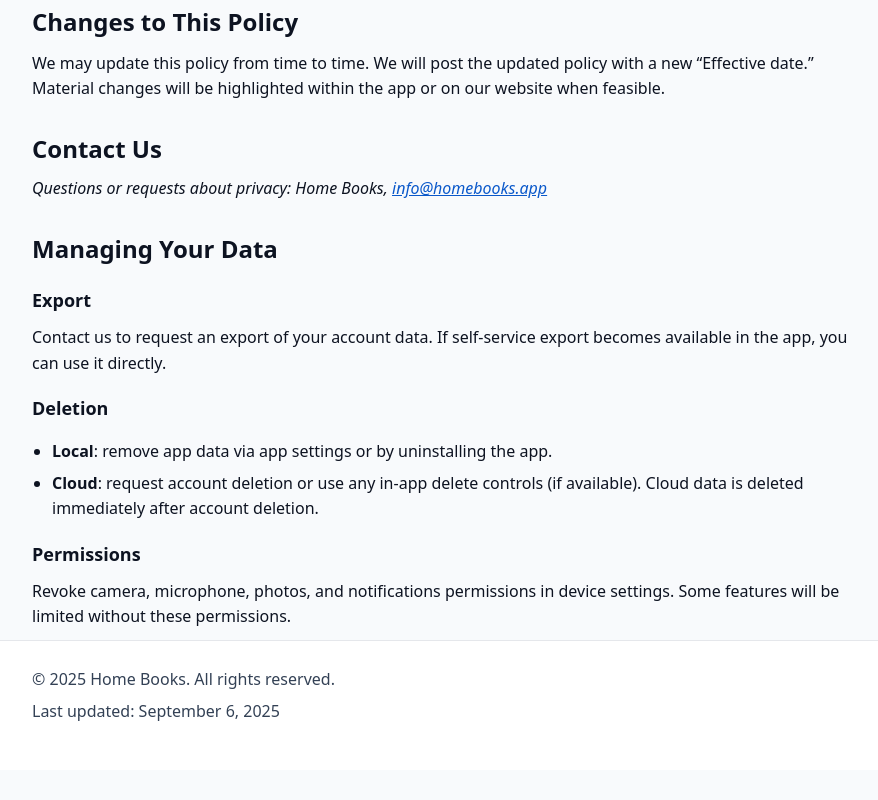
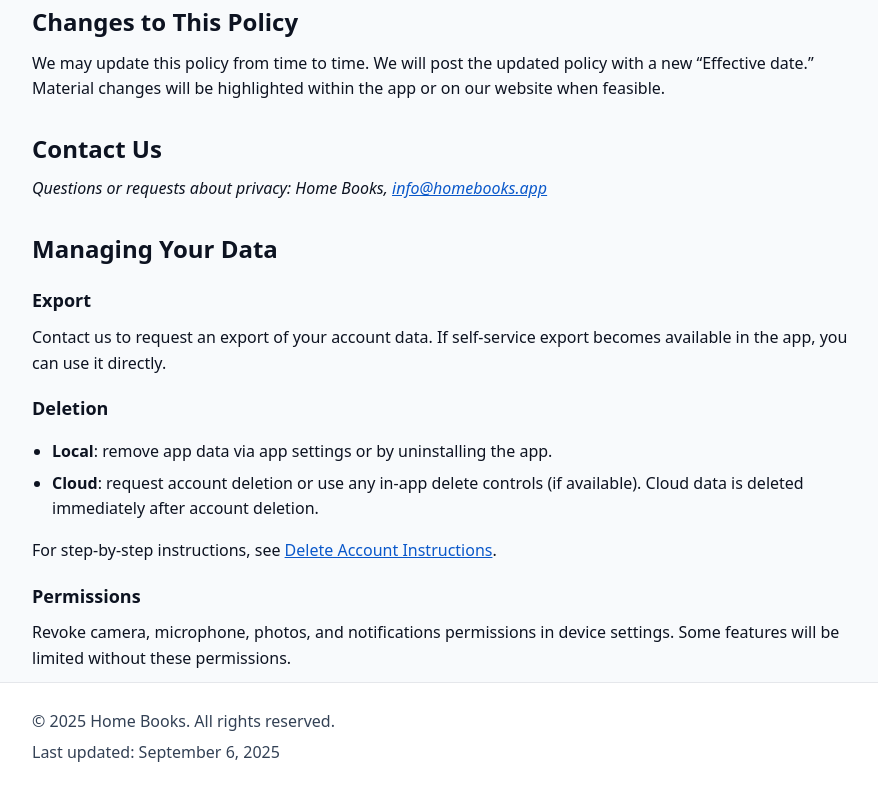
Before and after one commit to Matinrahimik/HomeBooks_PrivacyPolicy, a plain HTML site: page index.html in a window 1280 px wide. Shown: the part 3010-3810 px from the top of the page, without its empty margins (198-1076 px from the left). Before the commit the page ends 3780 px from the top, so only its background shows below. Drawn offline with Linux system fonts and the light colour scheme.

Commit message:
Add link to step-by-step account deletion instructions in index.html

```diff
--- a/index.html
+++ b/index.html
@@ -159,6 +159,7 @@
           <li><strong>Local</strong>: remove app data via app settings or by uninstalling the app.</li>
           <li><strong>Cloud</strong>: request account deletion or use any in-app delete controls (if available). Cloud data is deleted immediately after account deletion.</li>
         </ul>
+        <p>For step-by-step instructions, see <a href="./delete-account.html">Delete Account Instructions</a>.</p>
         <h3>Permissions</h3>
         <p>Revoke camera, microphone, photos, and notifications permissions in device settings. Some features will be limited without these permissions.</p>
       </section>
```
